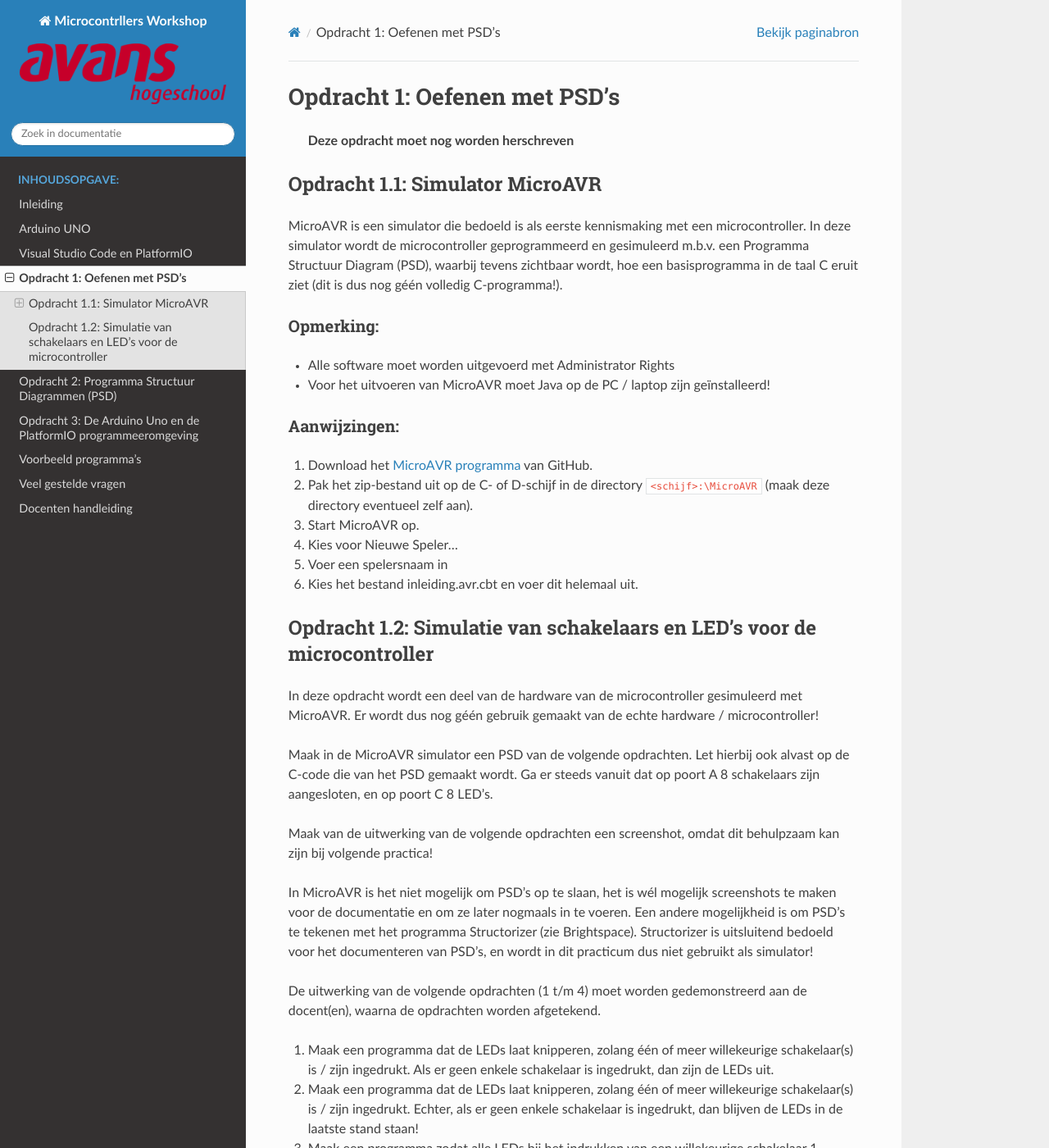
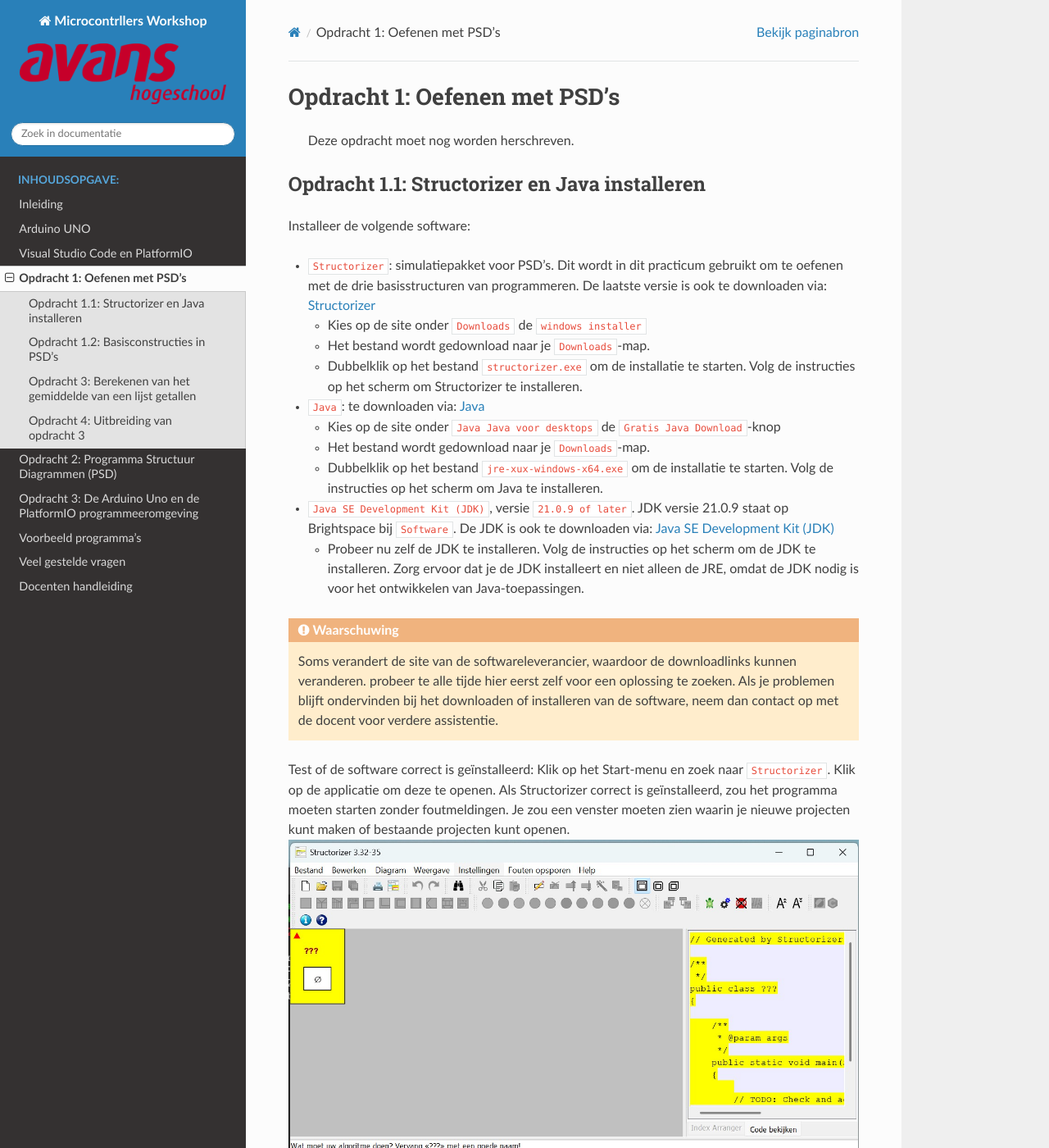
Before and after one commit to AvansMechatronica/Microcontrollers_workshop, a Sphinx documentation site: the page built from documentation/documentation/assignment_1.md, in a window 1280 px wide and 1400 px high. Shown: the whole window at 82% size. Built offline with Sphinx 7.4.7 and the Read the Docs theme 3.1.0, drawn with Linux system fonts in a browser that asks for light colours; some of the changed text lies outside the part shown.

Commit message:
20260615

```diff
--- a/documentation/documentation/assignment_1.md
+++ b/documentation/documentation/assignment_1.md
@@ -1,44 +1,66 @@
-# Opdracht 1: Oefenen met PSD’s
+# Opdracht 1: Oefenen met PSD's
 
-> **Deze opdracht moet nog worden herschreven**
+> Deze opdracht moet nog worden herschreven.
 
-## Opdracht 1.1: Simulator MicroAVR
+## Opdracht 1.1: Structorizer en Java installeren
 
-MicroAVR is een simulator die bedoeld is als eerste kennismaking met een microcontroller. In deze simulator wordt de microcontroller geprogrammeerd en gesimuleerd m.b.v. een Programma Structuur Diagram (PSD), waarbij tevens zichtbaar wordt, hoe een basisprogramma in de taal C eruit ziet (dit is dus nog géén volledig C-programma!).
+Installeer de volgende software:
 
-### Opmerking:
+- `Structorizer`: simulatiepakket voor PSD's. Dit wordt in dit practicum gebruikt om te oefenen met de drie basisstructuren van programmeren. De laatste versie is ook te downloaden via: [Structorizer](https://structorizer.fisch.lu/)
+  - Kies op de site onder `Downloads` de `windows installer`
+  - Het bestand wordt gedownload naar je `Downloads`-map.
+  - Dubbelklik op het bestand `structorizer.exe` om de installatie te starten. Volg de instructies op het scherm om Structorizer te installeren.
+- `Java`: te downloaden via: [Java](https://www.java.com/nl/)
+  - Kies op de site onder `Java Java voor desktops` de `Gratis Java Download`-knop
+  - Het bestand wordt gedownload naar je `Downloads`-map.
+  - Dubbelklik op het bestand `jre-xux-windows-x64.exe` om de installatie te starten. Volg de instructies op het scherm om Java te installeren.
+- `Java SE Development Kit (JDK)`, versie `21.0.9 of later`. JDK versie 21.0.9 staat op Brightspace bij `Software`. De JDK is ook te downloaden via: [Java SE Development Kit (JDK)](https://www.techspot.com/downloads/7703-java-21.html)
+  - Probeer nu zelf de JDK te installeren. Volg de instructies op het scherm om de JDK te installeren. Zorg ervoor dat je de JDK installeert en niet alleen de JRE, omdat de JDK nodig is voor het ontwikkelen van Java-toepassingen.
 
-- Alle software moet worden uitgevoerd met Administrator Rights
-- Voor het uitvoeren van MicroAVR moet Java op de PC / laptop zijn geïnstalleerd!
+:::{warning}
+Soms verandert de site van de softwareleverancier, waardoor de downloadlinks kunnen veranderen. probeer te alle tijde hier eerst zelf voor een oplossing te zoeken. Als je problemen blijft ondervinden bij het downloaden of installeren van de software, neem dan contact op met de docent voor verdere assistentie.
+:::
 
-### Aanwijzingen:
+Test of de software correct is geïnstalleerd: Klik op het Start-menu en zoek naar `Structorizer`. Klik op de applicatie om deze te openen. Als Structorizer correct is geïnstalleerd, zou het programma moeten starten zonder foutmeldingen. Je zou een venster moeten zien waarin je nieuwe projecten kunt maken of bestaande projecten kunt openen.
+![image](../images/structorizer_leeg.jpg)
+    *Figuur 1: Structorizer programma*
 
-1. Download het [MicroAVR programma](https://github.com/AvansMechatronica/Microcontrollers_workshop/blob/main/micro_avr/MicroAVR.zip) van GitHub.
-2. Pak het zip-bestand uit op de C- of D-schijf in de directory `<schijf>:\MicroAVR` (maak deze directory eventueel zelf aan).
-3. Start MicroAVR op.
-4. Kies voor Nieuwe Speler…
-5. Voer een spelersnaam in
-6. Kies het bestand inleiding.avr.cbt en voer dit helemaal uit.
+## Opdracht 1.2: Basisconstructies in PSD's
 
-## Opdracht 1.2: Simulatie van schakelaars en LED's voor de microcontroller
+Gebruik voor deze opdracht het project `Framework_1.nsd`.
+- Dit bestand kun je vinden in de map `structorizer` van de microcontrollers workshop. Zie [Installatie-instructies](install.md) voor meer informatie over het verkrijgen van de workshopbestanden.
 
-In deze opdracht wordt een deel van de hardware van de microcontroller gesimuleerd met MicroAVR. Er wordt dus nog géén gebruik gemaakt van de echte hardware / microcontroller!
+![image](../images/structorizer_framework1.jpg)
+*Figuur 1: Structorizer met framework 1*
 
-Maak in de MicroAVR simulator een PSD van de volgende opdrachten. Let hierbij ook alvast op de C-code die van het PSD gemaakt wordt. Ga er steeds vanuit dat op poort A 8 schakelaars zijn aangesloten, en op poort C 8 LED’s.
+Dit Structorizer-programma telt:
 
+- het totaal aantal ingevoerde (gehele) getallen;
+- hoeveel van die getallen kleiner zijn dan 5;
+- hoeveel getallen groter dan of gelijk aan 5 zijn.
 
-Maak van de uitwerking van de volgende opdrachten een screenshot, omdat dit behulpzaam kan zijn bij volgende practica!
+Voer daarna de volgende stappen uit:
 
-In MicroAVR is het niet mogelijk om PSD’s op te slaan, het is wél mogelijk screenshots te maken voor de documentatie en om ze later nogmaals in te voeren. Een andere mogelijkheid is om PSD’s te tekenen met het programma Structorizer (zie Brightspace). Structorizer is uitsluitend bedoeld voor het documenteren van PSD’s, en wordt in dit practicum dus niet gebruikt als simulator!
+1. Voer het programma uit via `Debug > Executor` (zie figuur 1). Zet de delay op 0. Start vervolgens met de `Run`-knop en controleer of het programma de hierboven beschreven functionaliteit heeft.
+2. Voer het programma opnieuw uit via `Debug > Executor`, maar zet eerst de delay op ongeveer 400. Start daarna met de `Run`-knop en volg de programmastroom tijdens de uitvoering.
+3. Voer het programma opnieuw uit via `Debug > Executor`, maar start nu met de `Single Step`-knop. Druk herhaaldelijk op deze knop en volg de programmastroom in het PSD. Let ook op de waarden van de variabelen tijdens de uitvoering.
+4. Pas het programma aan: voeg een teller toe die bijhoudt hoe vaak de waarde 5 is ingevoerd. Toon deze tellerwaarde ook. Gebruik de variabelenaam `teller5`.
+5. Pas het programma opnieuw aan: voeg een teller toe die bijhoudt hoe vaak de waarde 0 is ingevoerd. Toon deze tellerwaarde ook. Gebruik de variabelenaam `teller0`.
 
+![image](../images/structorizer_executer.jpg)
+*Figuur 3: Executor window*
 
-De uitwerking van de volgende opdrachten (1 t/m 4) moet worden gedemonstreerd aan de docent(en), waarna de opdrachten worden afgetekend.
+## Opdracht 3: Berekenen van het gemiddelde van een lijst getallen
 
+Gebruik voor deze opdracht het project `Framework_2.nsd`.
 
-1.	Maak een programma dat de LEDs laat knipperen, zolang één of meer willekeurige schakelaar(s) is / zijn ingedrukt. Als er geen enkele schakelaar is ingedrukt, dan zijn de LEDs uit.
+Maak in Structorizer een programma dat het gemiddelde berekent van een lijst met in te voeren niet-negatieve getallen (dus positief of 0). Het programma moet aan de volgende eisen voldoen:
 
-2.	Maak een programma dat de LEDs laat knipperen, zolang één of meer willekeurige schakelaar(s) is / zijn ingedrukt.  Echter, als er geen enkele schakelaar is ingedrukt, dan blijven de LEDs in de laatste stand staan!
+1. Er moet minimaal een getal worden ingevoerd.
+2. Het einde van de lijst met in te voeren niet-negatieve getallen wordt aangegeven met de waarde -1. Deze waarde telt niet mee voor het berekenen van het gemiddelde.
+3. Als de invoer van de lijst wordt afgesloten met de waarde -1, moeten het gemiddelde en het aantal ingevoerde getallen worden weergegeven.
+4. Het programma herhaalt zich oneindig.
 
-3.	Maak een programma zodat alle LEDs bij het indrukken van een willekeurige schakelaar 1 seconde gaan branden. Het moet daarbij niet uitmaken hoelang de schakelaar wordt ingedrukt!
+## Opdracht 4: Uitbreiding van opdracht 3
 
-4.	Maak een programma dat de LEDs laat branden, zolang één of meer willekeurige schakelaar(s) is / zijn ingedrukt. Na het loslaten van de schakelaar(s) blijven de LEDs nog 1 seconde aan en gaan daarna uit.
+Breid de uitwerking van opdracht 3 zodanig uit dat ook wordt geteld hoe vaak de waarde 0 in de invoerlijst voorkomt. Laat deze waarde ook zien.
```
Also changed, not shown: documentation/images/structorizer_executer.jpg (added), documentation/images/structorizer_framework1.jpg (added), documentation/images/structorizer_leeg.jpg (added), 2 other files.
